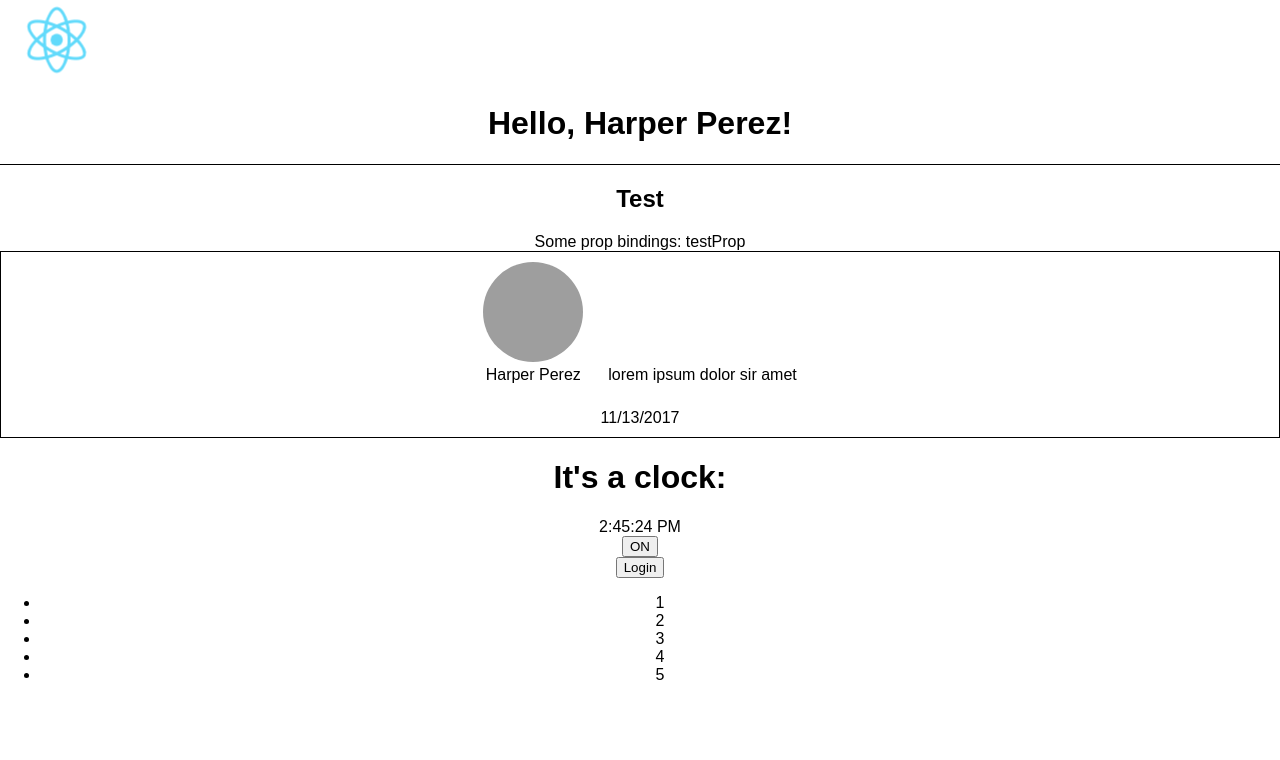
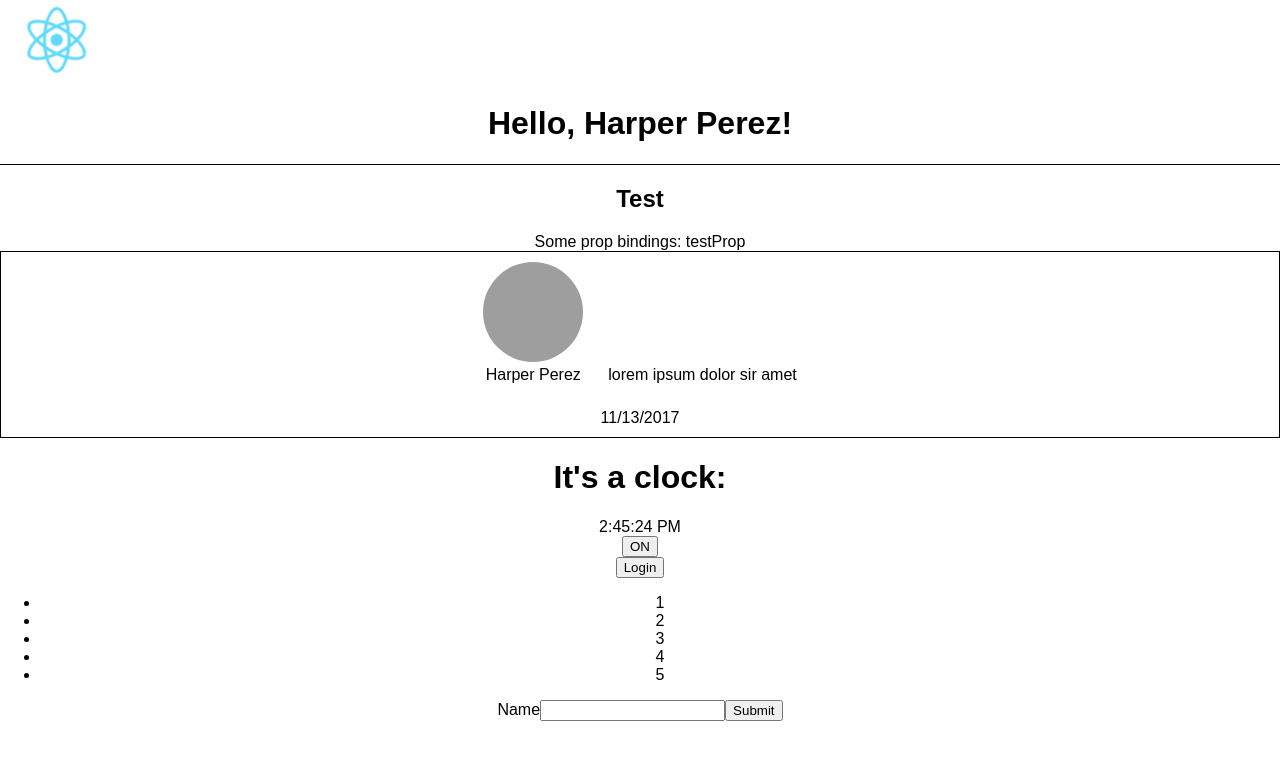
Before and after one commit to AlexKolomiytsev/react-learn, a React (Create React App) app: page / in a window 1280 px wide. Shown: the top 760 px of the page. Built offline with nearby package versions, Linux system fonts and the light colour scheme; grey boxes are pictures that could not be loaded.

Commit message:
simple form with input

```diff
--- a/src/components/App/App.js
+++ b/src/components/App/App.js
@@ -8,6 +8,7 @@ import Clock from "../Clock/Clock";
 import Toggle from "../Toggle/Toggle";
 import LoginControl from "../LoginControl/LoginControl"
 import List from "../List/List";
+import NameForm from "../NameForm/NameForm";
 
 class App extends React.Component {
     render() {
@@ -50,6 +51,8 @@ class App extends React.Component {
 
                 <List list={someList}/>
 
+                <NameForm/>
+
             </div>
         );
     }
--- /dev/null
+++ b/src/components/NameForm/NameForm.js
@@ -0,0 +1,39 @@
+import React from 'react'
+
+class NameForm extends React.Component {
+    constructor(props) {
+        super(props);
+
+        this.state = { value: '' }
+    }
+
+    handleChange = (event) => {
+        console.log(event.target);
+        this.setState({ value: event.target.value.toUpperCase() })
+    }
+
+    handleSubmit = (event) => {
+        event.preventDefault();
+
+        alert(`A name was submitted: ${this.state.value}`)
+    };
+
+    render() {
+        return (
+            <form onSubmit={this.handleSubmit}>
+                <label htmlFor="someName">Name</label>
+                <input
+                    type="text"
+                    value={this.state.value}
+                    onChange={this.handleChange}
+                />
+                <input
+                    type="submit"
+                    value="Submit"
+                />
+            </form>
+        )
+    }
+}
+
+export default NameForm;
```
Also changed, not shown: src/components/NameForm/NameForm.css (added).
